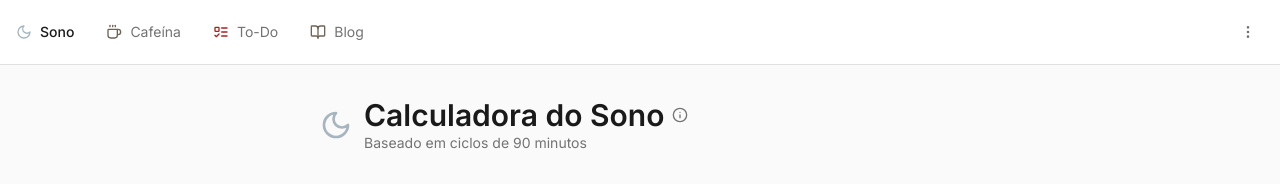
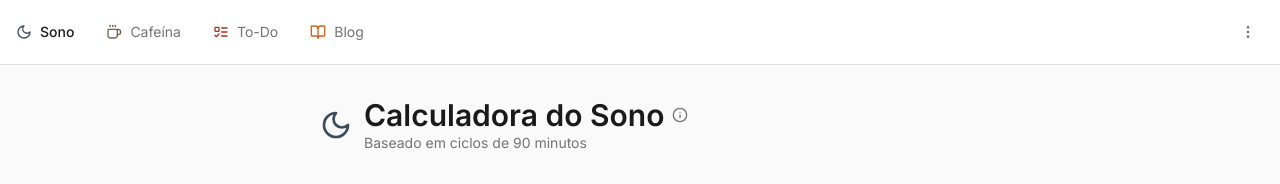
Before and after one commit to mrbarkan/nima-sleep-wake, a React (Vite) app: page / in a window 1280 px wide. Shown: the top 184 px of the page. Built offline with nearby package versions, Linux system fonts and the light colour scheme; the HTML template or start-up script is replaced by a standard one.

Commit message:
Refactor: Update color palette

```diff
--- a/src/index.css
+++ b/src/index.css
@@ -38,10 +38,10 @@ All colors MUST be HSL.
 
     --radius: 0.25rem;
 
-    --icon-sleep: 204 16% 70%;
-    --icon-caffeine: 30 13% 39%;
-    --icon-todo: 0 71% 40%;
-    --icon-blog: 30 13% 39%;
+    --icon-sleep: 208 20% 29%;
+    --icon-caffeine: 27 14% 39%;
+    --icon-todo: 8 73% 40%;
+    --icon-blog: 23 70% 47%;
 
     --sidebar-background: 0 0% 98%;
     --sidebar-foreground: 0 0% 10%;
@@ -90,10 +90,10 @@ All colors MUST be HSL.
     --sidebar-border: 0 0% 20%;
     --sidebar-ring: 180 25% 55%;
 
-    --icon-sleep: 204 16% 70%;
-    --icon-caffeine: 30 13% 39%;
-    --icon-todo: 0 71% 40%;
-    --icon-blog: 30 13% 39%;
+    --icon-sleep: 208 20% 29%;
+    --icon-caffeine: 27 14% 39%;
+    --icon-todo: 8 73% 40%;
+    --icon-blog: 23 70% 47%;
   }
 }
 
```
